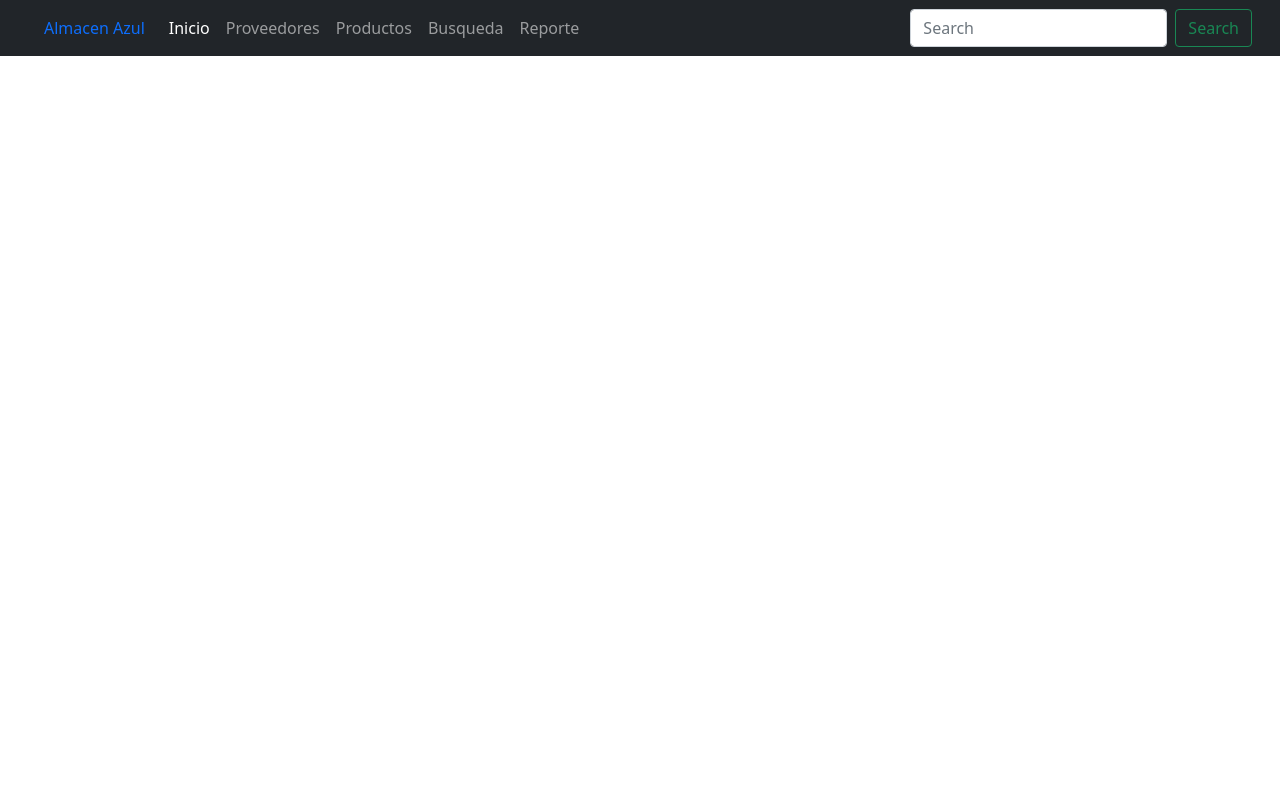
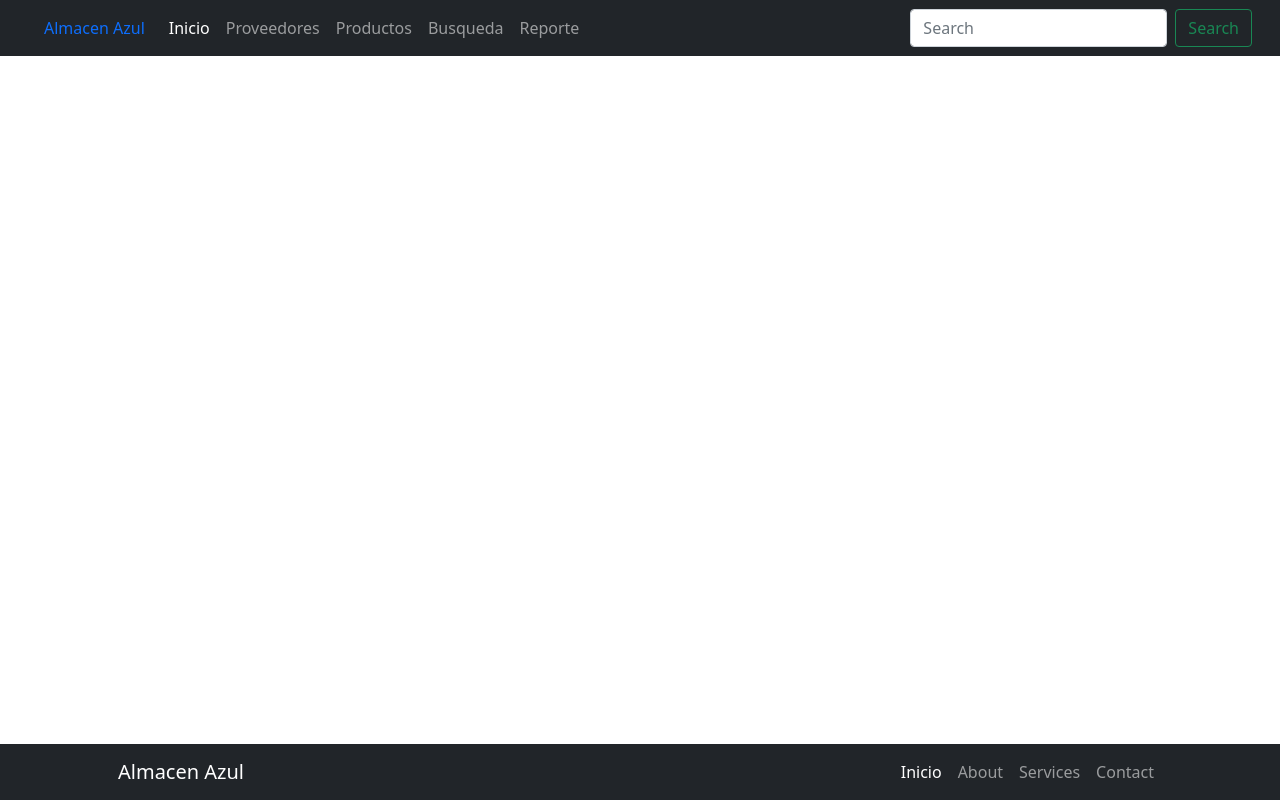
Before and after one commit to gerardo3812/AlmacenProyecto, an Angular app: page / in a window 1280 px wide. Built offline with nearby package versions, Linux system fonts and the light colour scheme.

Commit message:
seagregaronrutasycambioeninicio

```diff
--- a/src/app/iniciohome/iniciohome-routing.module.ts
+++ b/src/app/iniciohome/iniciohome-routing.module.ts
@@ -2,6 +2,8 @@ import { NgModule } from '@angular/core';
 import { RouterModule, Routes } from '@angular/router';
 import {ProductosComponent} from "./productos/productos.component";
 import {ProveedorComponent} from "./proveedor/proveedor.component";
+import {IniciohomeModule} from "./iniciohome.module";
+import {InicioComponent} from "./inicio/inicio.component";
 
 const routes: Routes = [
   {
@@ -11,6 +13,9 @@ const routes: Routes = [
       },
       {
         path: 'proveedor', component: ProveedorComponent
+      },
+      {
+        path: 'inicio', component: InicioComponent
       },
       {
         path: 'iniciohome', loadChildren: () => import('./iniciohome.module').then(m => m.IniciohomeModule)
--- a/src/app/iniciohome/navbar/navbar.component.html
+++ b/src/app/iniciohome/navbar/navbar.component.html
@@ -1,6 +1,6 @@
 <nav class="navbar navbar-expand-lg navbar-dark bg-dark">
   <div class="container-fluid">
-    <a routerLink=""
+    <a routerLink="inicio"
        routerLinkActive="active"
        [routerLinkActiveOptions]="{exact: true}"
        class="nav-link">Almacen Azul</a>
@@ -11,7 +11,7 @@
     <div class="collapse navbar-collapse" id="navbarSupportedContent">
       <ul class="navbar-nav me-auto mb-2 mb-lg-0">
         <li class="nav-item">
-          <a class="nav-link active" aria-current="page" href="#">Inicio</a>
+          <a class="nav-link active" aria-current="page" href="inicio">Inicio</a>
         </li>
 
         <li class="nav-item">
@@ -34,4 +34,21 @@
       </form>
     </div>
   </div>
+
 </nav>
+<body>
+<!-- Navigation-->
+<nav class="navbar navbar-expand-lg navbar-dark bg-dark fixed-bottom">
+  <div class="container px-4 px-lg-5">
+    <a class="navbar-brand" href="#">Almacen Azul</a>
+    <button class="navbar-toggler" type="button" data-bs-toggle="collapse" data-bs-target="#navbarResponsive" aria-controls="navbarResponsive" aria-expanded="false" aria-label="Toggle navigation"><span class="navbar-toggler-icon"></span></button>
+    <div class="collapse navbar-collapse" id="navbarResponsive">
+      <ul class="navbar-nav ml-auto">
+        <li class="nav-item active"><a class="nav-link" href="inicio">Inicio</a></li>
+        <li class="nav-item"><a class="nav-link" href="#">About</a></li>
+        <li class="nav-item"><a class="nav-link" href="#">Services</a></li>
+        <li class="nav-item"><a class="nav-link" href="#">Contact</a></li>
+      </ul>
+    </div>
+  </div>
+</nav>
```
Also changed, not shown: src/app/app.component.html (line endings or trailing spaces).
